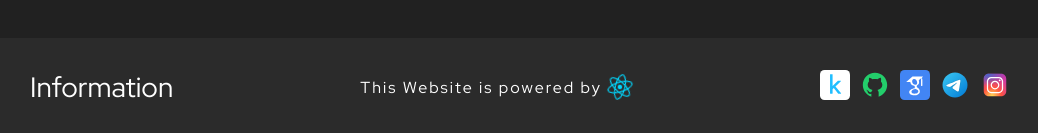
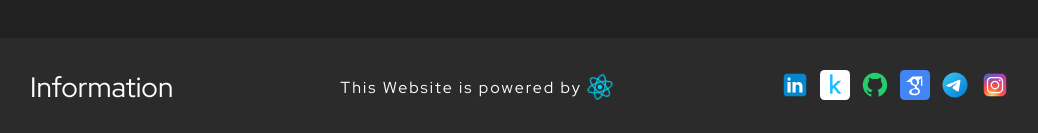
Before and after one commit to bekhzod-olimov/portfolio, a React (Create React App) app: page / in a window 1280 px wide. Shown: the part 4327-4460 px from the top of the page, without its empty margins (120-1158 px from the left). Built offline with nearby package versions, Linux system fonts and the light colour scheme.

Commit message:
add links to footer

```diff
--- a/src/components/Footer/Footer.tsx
+++ b/src/components/Footer/Footer.tsx
@@ -20,6 +20,13 @@ export function Footer() {
         </p>
       </div>
       <div className="social-media">
+      <a
+          href="https://www.linkedin.com/in/bekhzod-olimov-doctor-of-engineering-33059bb1/"
+          target="_blank"
+          rel="noreferrer"
+        >
+          <img src={linkedin} alt="LinkedIn" />
+        </a>
         <a
           href="https://www.kaggle.com/killa92"
           target="_blank"
```
